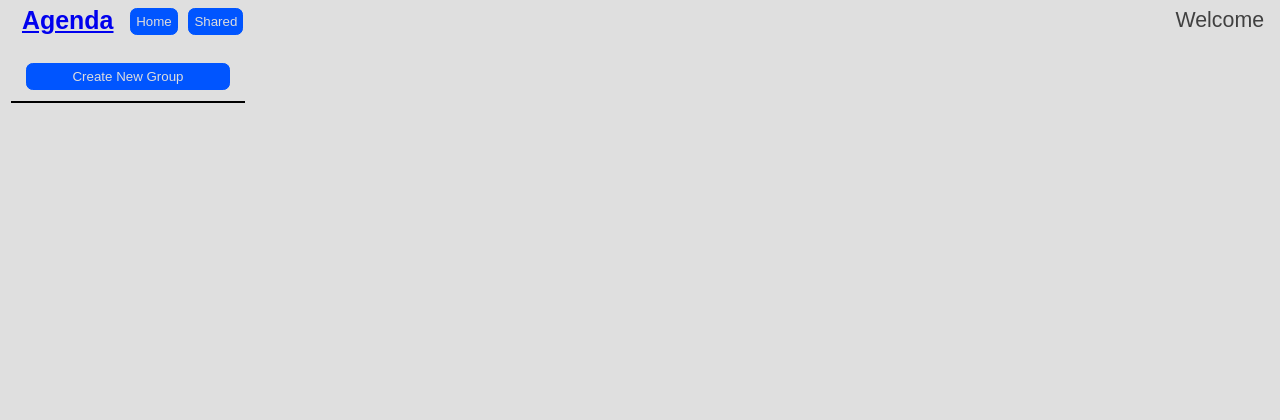
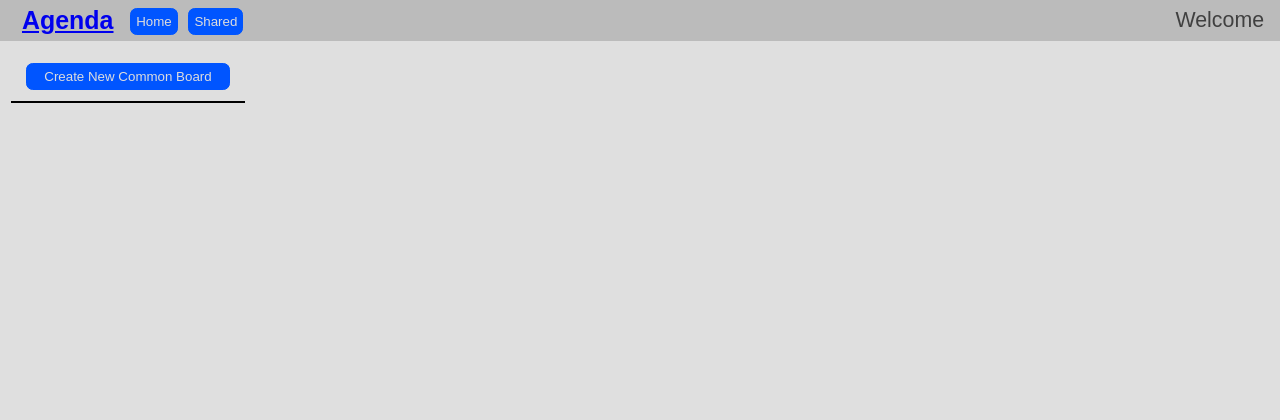
Before and after one commit to Lpitt2/Todo, a Django app: page /shared in a window 1280 px wide. Shown: the top 420 px of the page. Run offline with Django 4.2, Linux system fonts and the light colour scheme; a user stored in the database is signed in.

Commit message:
Added CommonBoard model to the database. Added API stubs for common boards. Migrated client side dialog code into its own module.

```diff
--- a/Todo/agenda/admin.py
+++ b/Todo/agenda/admin.py
@@ -1,5 +1,6 @@
 from django.contrib import admin
-from .models import Task, TaskGroup
+from .models import Task, TaskGroup, CommonBoard
 
 admin.site.register(Task)
 admin.site.register(TaskGroup)
+admin.site.register(CommonBoard)
--- a/Todo/agenda/static/basic_light/elements/navigation.css
+++ b/Todo/agenda/static/basic_light/elements/navigation.css
@@ -5,6 +5,9 @@ nav {
 
   padding-left: 8pt;
   padding-right: 8pt;
+
+  background-color: #BBBBBB;
+
 }
 
 nav > ul {
--- /dev/null
+++ b/Todo/agenda/static/controllers/commonboard.js
@@ -0,0 +1,9 @@
+import { Taskboard } from "../taskboard.js";
+import { Task, build_task_from_json } from "../task.js";
+import { UserSocket } from "../user_socket.js";
+
+document.addEventListener("DOMContentLoaded", () => {
+
+
+
+});
--- a/Todo/agenda/templates/agenda/shared_dashboard.html
+++ b/Todo/agenda/templates/agenda/shared_dashboard.html
@@ -5,6 +5,7 @@
 {% block metadata %}
   <script type="text/javascript" src="{% static 'basic_light/elements/dialog.js' %}"></script>
   <script type="text/javascript" src="{% static 'basic_light/compound/tab_panel.js' %}"></script>
+  <script type="module" src="{% static 'controllers/commonboard.js' %}"></script>
 {% endblock %}
 
 {% block content %}
@@ -15,7 +16,7 @@
 
       <ul class="element-list">
 
-        <li><button class="button-primary stretch open-dialog-button" data-target="create-group-dialog">Create New Group</button></li>
+        <li><button class="button-primary stretch open-dialog-button" data-target="create-group-dialog">Create New Common Board</button></li>
 
         <hr/>
 
@@ -33,7 +34,20 @@
     <!--Create Group dialog.-->
     <dialog closedBy="any" id="create-group-dialog">
       <form>
-        <input type="text" placeholder="Name of Group"/>
+
+        <div style="margin: 10pt;">
+          <input type="text" placeholder="Name of Board"/>
+        </div>
+
+        <div style="margin: 10pt;">
+          <ul class="element-list" id="shared_list"></ul>
+          <input type="text" placeholder="Share With" id="shared_field"/>
+        </div>
+
+        <div>
+          <button class="button-accept">Create Board</button>
+        </div>
+
       </form>
     </dialog>
 
--- a/Todo/agenda/urls.py
+++ b/Todo/agenda/urls.py
@@ -24,7 +24,12 @@ urlpatterns = [
   path("group/info/<int:group_id>", views.group_info, name="group-info"),
   path("group/edit/<int:group_id>", views.group_edit, name="group-edit"),
   path("group/delete/<int:group_id>", views.group_delete, name="group-delete"),
-  path("group/new", views.group_new, name="group-new")
+  path("group/new", views.group_new, name="group-new"),
+
+  path("shared/info/<int:id>", views.shared_info, name="shared-info"),
+  path("shared/edit/<int:id>", views.shared_edit, name="shared-edit"),
+  path("shared/delete/<int:id>", views.shared_delete, name="shared-delete"),
+  path("shared/new", views.shared_new, name="shared-new")
 ]
 
 
--- a/Todo/agenda/users.py
+++ b/Todo/agenda/users.py
@@ -3,7 +3,7 @@ from django.contrib.auth.models import User
 
 class UserRegistration:
 
-  tokens = {'0': User.objects.get(pk=1)}
+  tokens = dict()
 
   def register_user(self, user):
     '''Generates a token for the user.'''
--- a/Todo/agenda/views.py
+++ b/Todo/agenda/views.py
@@ -487,3 +487,95 @@ def group_new(request):
   return JsonResponse({
     'id': group.id
   })
+
+
+# Common Board API.
+
+
+def shared_info(request, id):
+  '''API to report information about the requested common group.'''
+
+  # Verify that the user is logged in.
+  if (not request.user.is_authenticated):
+    return HttpResponse(status=401)
+
+  # Attempt to find the common board.
+  common_group = get_object_or_404(CommonBoard, pk=id)
+
+  # Ensure that the user is within the owners of the common board.
+  if (not common_group.owners.all().filter(pk=request.user.id).exists()):
+    return HttpResponse(status=401)
+
+  return JsonResponse({
+    'id': common_group.id,
+    'title': common_group.title,
+    'groups': None if TaskGroup.objects.filter(common_board=common_group).count() == 0 else [{
+      'id': group.id,
+      'title': group.title
+    } for group in TaskGroup.objects.filter(common_board=common_group)],
+    'owners': [owner.username for owner in common_group.owners.all()]
+  })
+
+
+
+@require_http_methods(['PUT'])
+@csrf_exempt
+def shared_edit(request, id):
+  '''API to edit the requested common group.'''
+
+def shared_delete(request, id):
+  '''API to delete the requested common group.'''
+
+@require_http_methods(['PUT'])
+@csrf_exempt
+def shared_new(request, id):
+  '''API to create a new common group.'''
+
+  # Ensure that the user is logged in.
+  if (not request.user.is_authenticated):
+    return HttpResponse(status=401)
+
+  # Create the common group.
+  common_group = CommonGroup()
+
+  # Extract the request information.
+  data = JSONDecoder().decode(request.body.decode('utf-8'))
+
+  # Ensure that the title is present.
+  if ('title' not in data):
+    return HttpResponse(status=400)
+
+  # Load the title information.
+  common_group.title = data['title']
+
+  # Save the common board.
+  common_group.save()
+
+  # Add the current user to the owners field.
+  common_group.owners.add(request.user)
+
+  # Load the users.
+  if ('users' in data and type(data['users']) != type(list())):
+    for user in data['users']:
+
+      user = None
+
+      # Attempt to find the user.
+      try:
+
+        # Find the user by their username.
+        user = User.objects.get(username=user)
+
+        # Add the user to the common group.
+        common_group.owners.add(user)
+
+      except(User.DoesNotExist):
+
+        pass
+
+  # Save the common board.
+  common_group.save()
+
+  return JsonResponse({
+    'id': common_group.id
+  })
```
Also changed, not shown: Todo/agenda/models.py (+13 -0 lines), Todo/agenda/static/controllers/dashboard.js (+5 -201 lines), Todo/agenda/static/dialogs.js (added, +213 -0 lines), Todo/agenda/templates/agenda/home.html (+5 -6 lines), ER.png (added), README.md, Todo/agenda/migrations/0002_alter_task_options_commonboard.py (added), Todo/agenda/migrations/0003_taskgroup_common_board.py (added), Todo/db.sqlite3.
